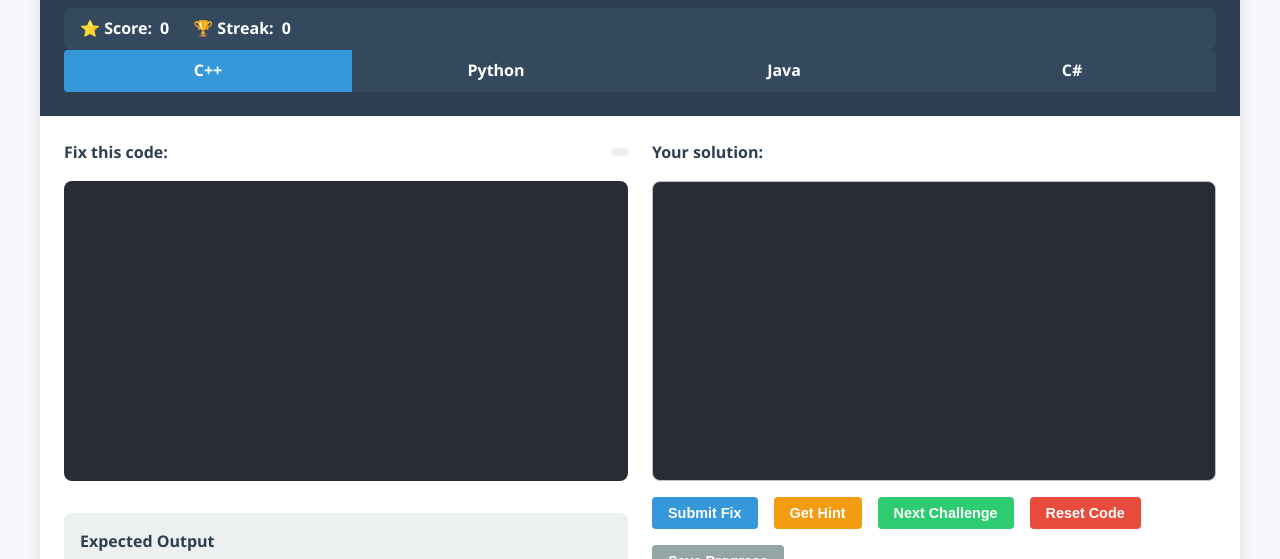
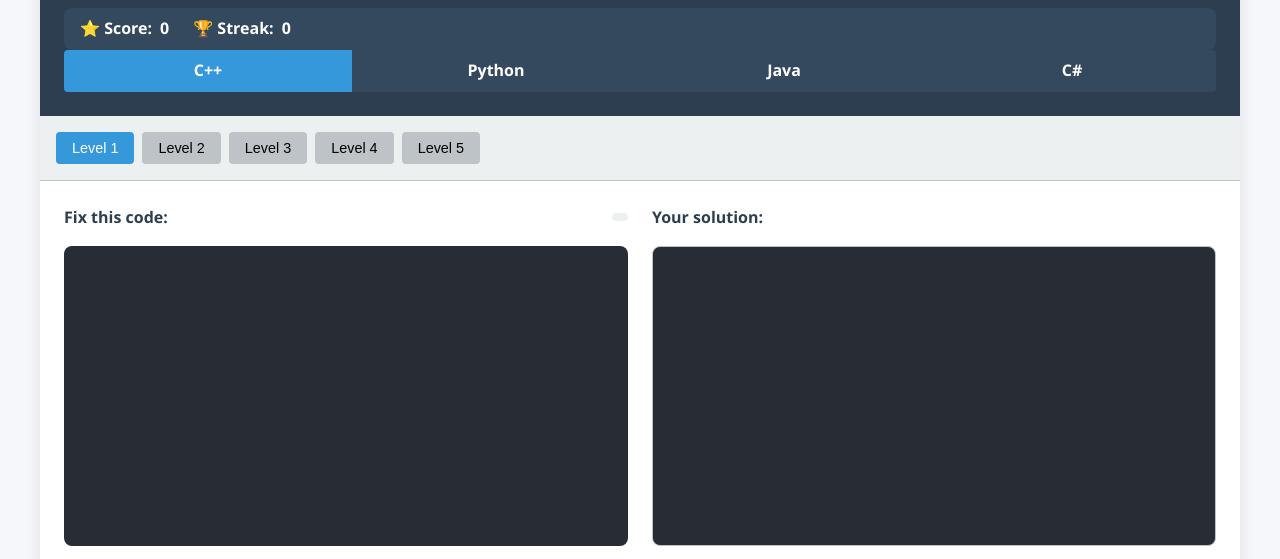
Before and after one commit to Boymeash29/Code-Learning, a plain HTML site: page index.html in a window 1280 px wide. Shown: the part 174-733 px from the top of the page. Drawn offline with Linux system fonts and the light colour scheme.

Commit message:
Update index.html

```diff
--- a/index.html
+++ b/index.html
@@ -34,6 +34,14 @@
                 </div>
             </div>
         </header>
+
+        <div class="level-selector">
+            <button class="level-btn active" data-level="1">Level 1</button>
+            <button class="level-btn" data-level="2">Level 2</button>
+            <button class="level-btn" data-level="3">Level 3</button>
+            <button class="level-btn" data-level="4">Level 4</button>
+            <button class="level-btn" data-level="5">Level 5</button>
+        </div>
 
         <div class="game-area">
             <div class="challenge-container">
@@ -80,7 +88,6 @@
     <script src="challenges.js"></script>
     <script src="savedata.js"></script>
     <script>
-        // Initialize game
         document.addEventListener('DOMContentLoaded', () => {
             const gameSave = new GameSave();
             const game = new CodeFixerGame(gameSave);
```
